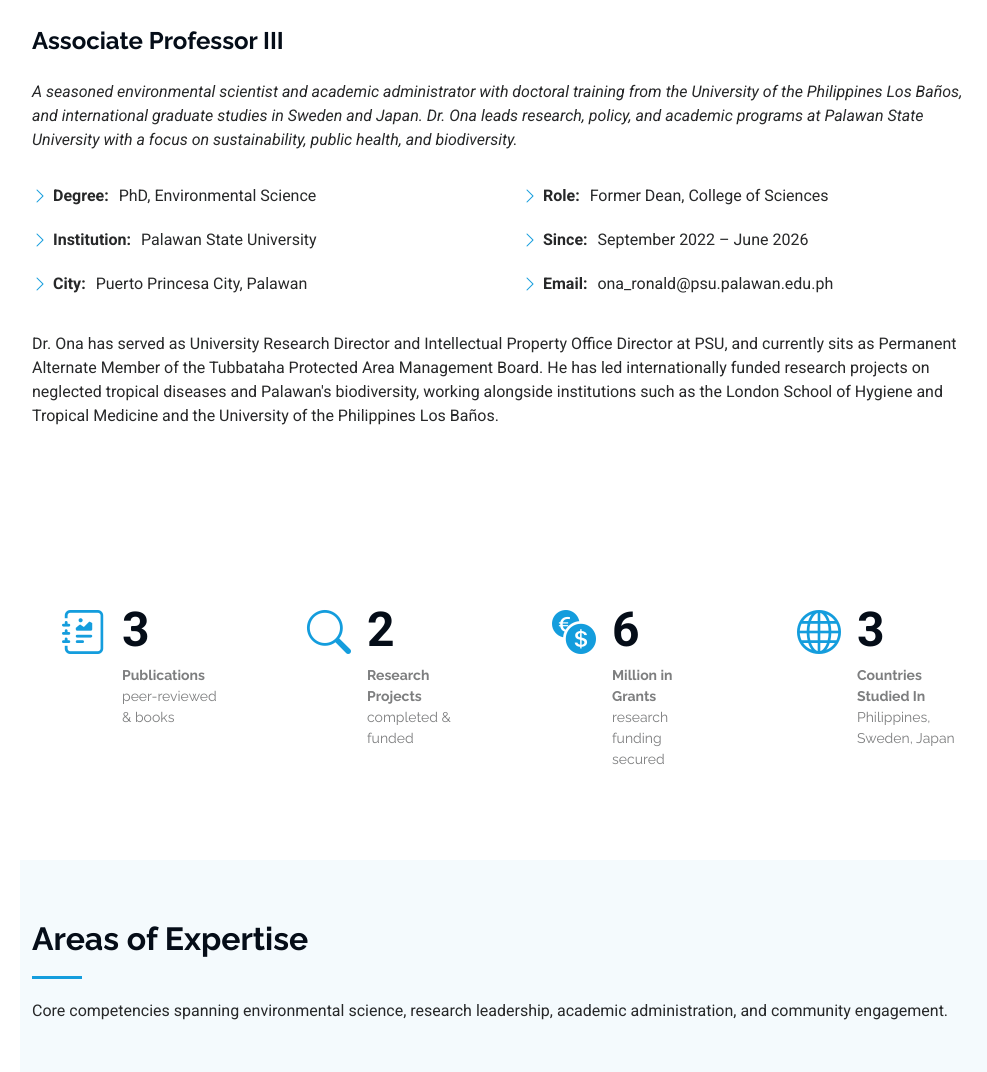
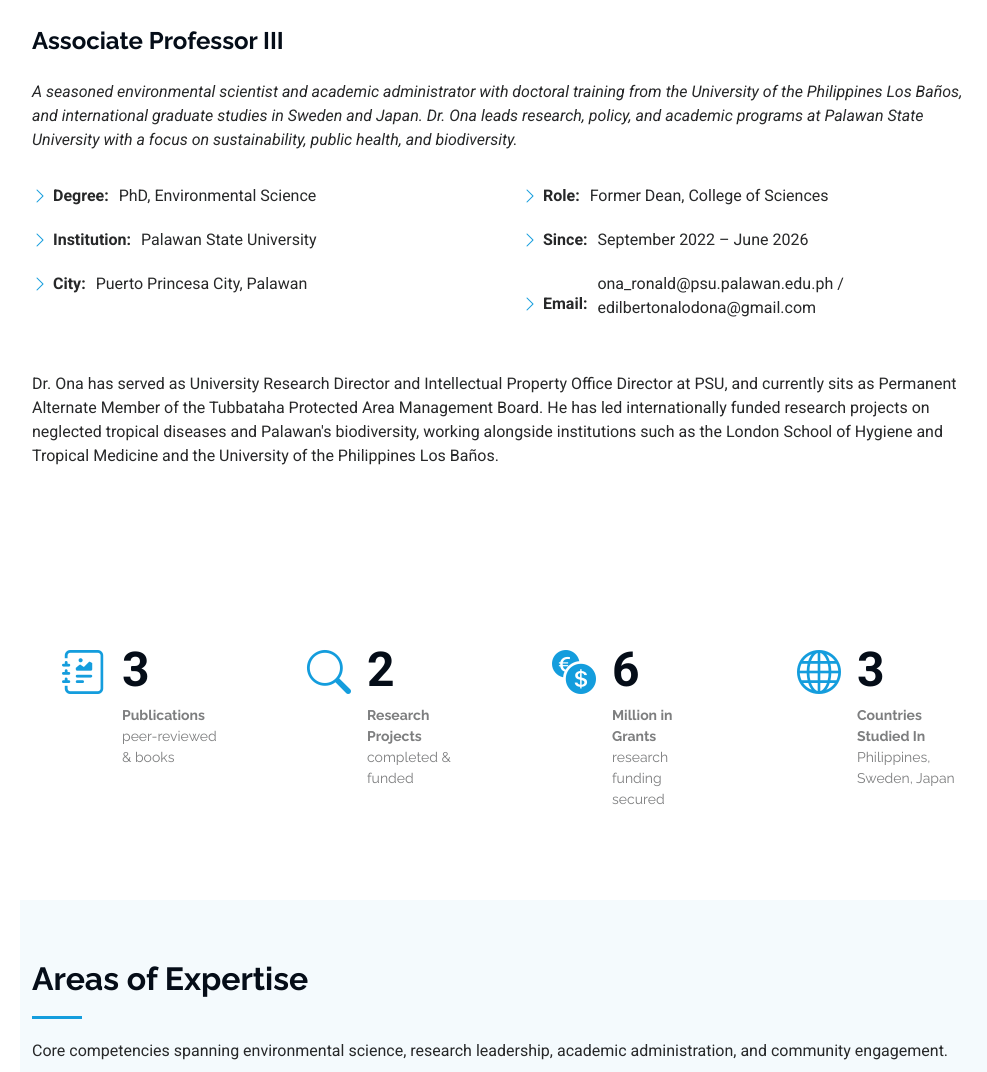
Before and after one commit to kjvmartinez/reona, a plain HTML site: page index.html in a window 1280 px wide. Shown: the part 1019-2091 px from the top of the page, without its empty margins (280-1267 px from the left). Drawn offline with Linux system fonts and the light colour scheme.

Commit message:
email fix

```diff
--- a/index.html
+++ b/index.html
@@ -359,7 +359,7 @@
                   <ul>
                     <li><i class="bi bi-chevron-right"></i> <strong>Role:</strong> <span>Former Dean, College of Sciences</span></li>
                     <li><i class="bi bi-chevron-right"></i> <strong>Since:</strong> <span>September 2022 – June 2026</span></li>
-                    <li><i class="bi bi-chevron-right"></i> <strong>Email:</strong> <span>ona_ronald@psu.palawan.edu.ph</span></li>
+                    <li><i class="bi bi-chevron-right"></i> <strong>Email:</strong> <span>ona_ronald@psu.palawan.edu.ph / edilbertonalodona@gmail.com</p></span></li>
                   </ul>
                 </div>
               </div>
```
